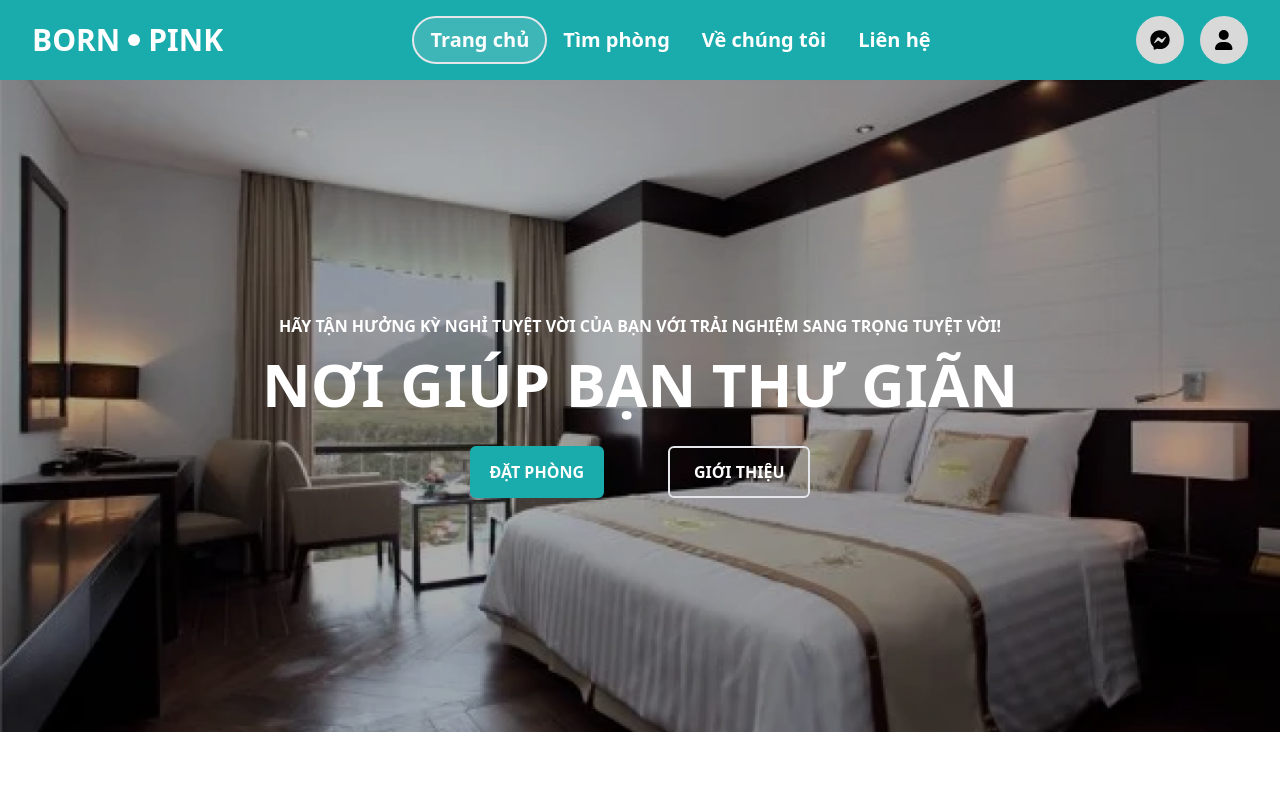
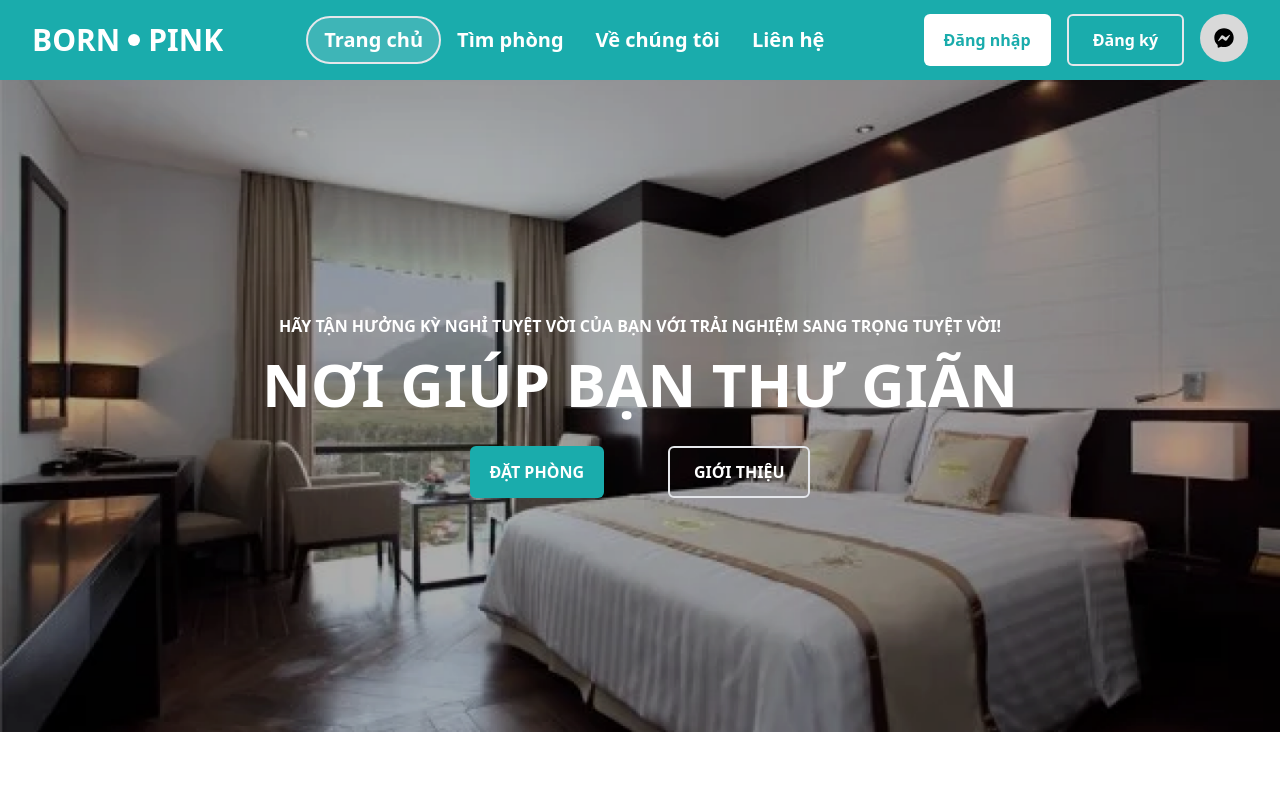
Before and after one commit to tttan308/HotelManagement, a React (Vite) app in the folder frontend/: page / in a window 1280 px wide. Shown: the top 794 px of the page. Built offline with nearby package versions, Linux system fonts and the light colour scheme.

Commit message:
change something in useraccout

```diff
--- a/frontend/src/layouts/Header.jsx
+++ b/frontend/src/layouts/Header.jsx
@@ -60,16 +60,16 @@ const Header = () => {
         </NavLink>
       </div>
       <div className="flex gap-4">
-        {/* <button className="bg-white text-main  font-semibold py-3 px-5 rounded-md">
+        <button className="bg-white text-main  font-semibold py-3 px-5 rounded-md">
           Đăng nhập
         </button>
         <button className="border-2 text-white  font-semibold py-3 px-6 rounded-md">
           Đăng ký
-        </button> */}
+        </button>
         <button className="bg-[#d9d9d9] rounded-full font-semibold w-12 h-12 flex items-center justify-center">
           <FontAwesomeIcon icon={faFacebookMessenger} size="lg" />
         </button>
-        {openProfile ? (
+        {/* {openProfile ? (
           <button
             onClick={() => setOpenProfile(false)}
             className="rounded-full bg-[#d9d9d9] font-semibold w-12 h-12 flex items-center justify-center"
@@ -83,9 +83,9 @@ const Header = () => {
           >
             <FontAwesomeIcon icon={faUser} size="lg" />
           </button>
-        )}
+        )} */}
       </div>
-      {openProfile && (
+      {/* {openProfile && (
         <div className="shadow-outer absolute right-8 top-20 bg-white rounded-lg z-10 px-4 pt-2 font-semibold">
           <div className="flex shadow-outer p-2 items-center gap-2 rounded-3xl">
             <div className="rounded-full bg-[#d9d9d9] font-semibold w-10 h-10 flex items-center justify-center">
@@ -104,7 +104,7 @@ const Header = () => {
             </Link>
           </div>
         </div>
-      )}
+      )} */}
     </div>
   );
 };
--- a/frontend/src/pages/Home.jsx
+++ b/frontend/src/pages/Home.jsx
@@ -6,7 +6,7 @@ import {
   faHeartCirclePlus,
 } from "@fortawesome/free-solid-svg-icons";
 import { FontAwesomeIcon } from "@fortawesome/react-fontawesome";
-import RoomDetail from "../components/RoomDetail";
+import RoomDetail from "./RoomDetail";
 
 export default function Home() {
   const rooms = [
```
